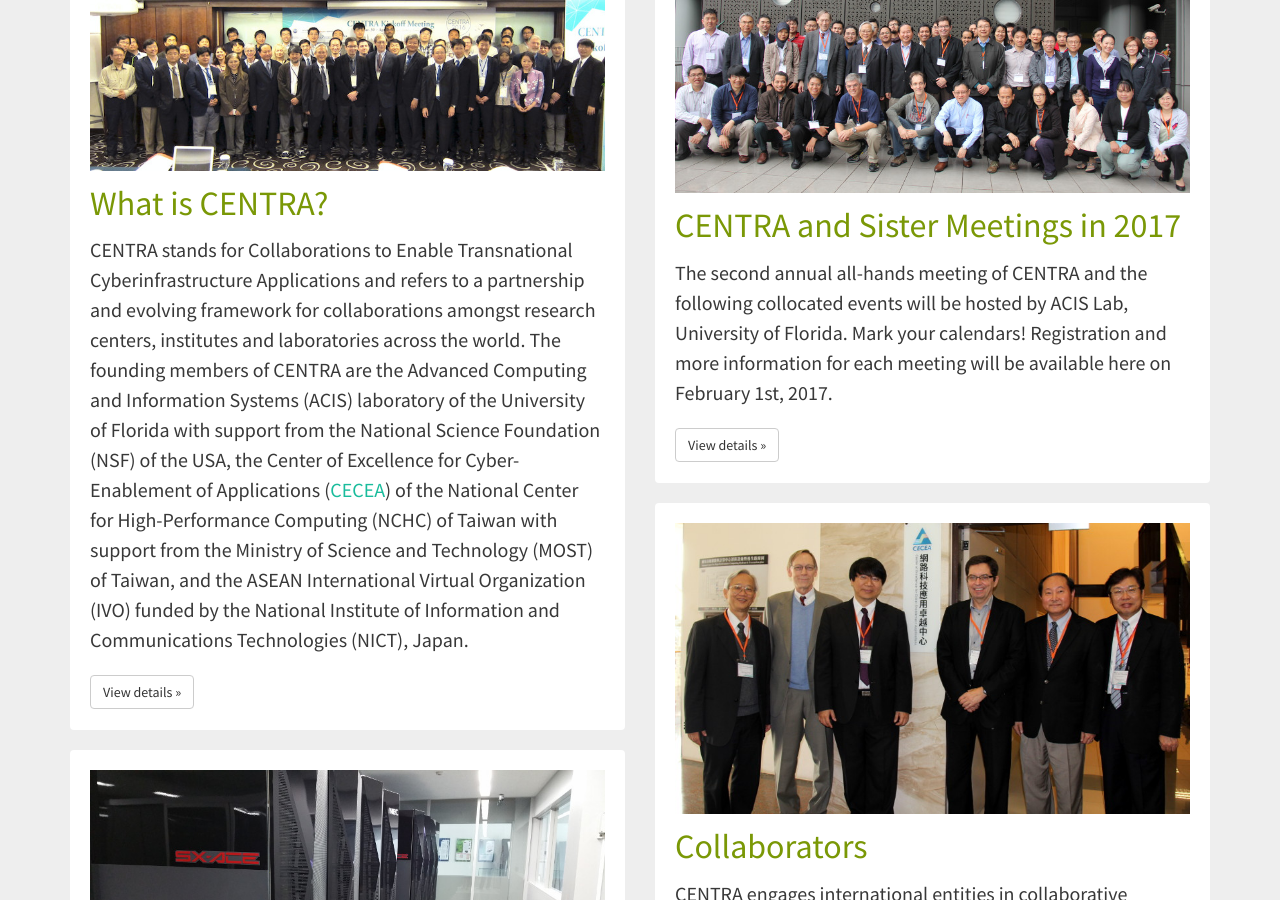
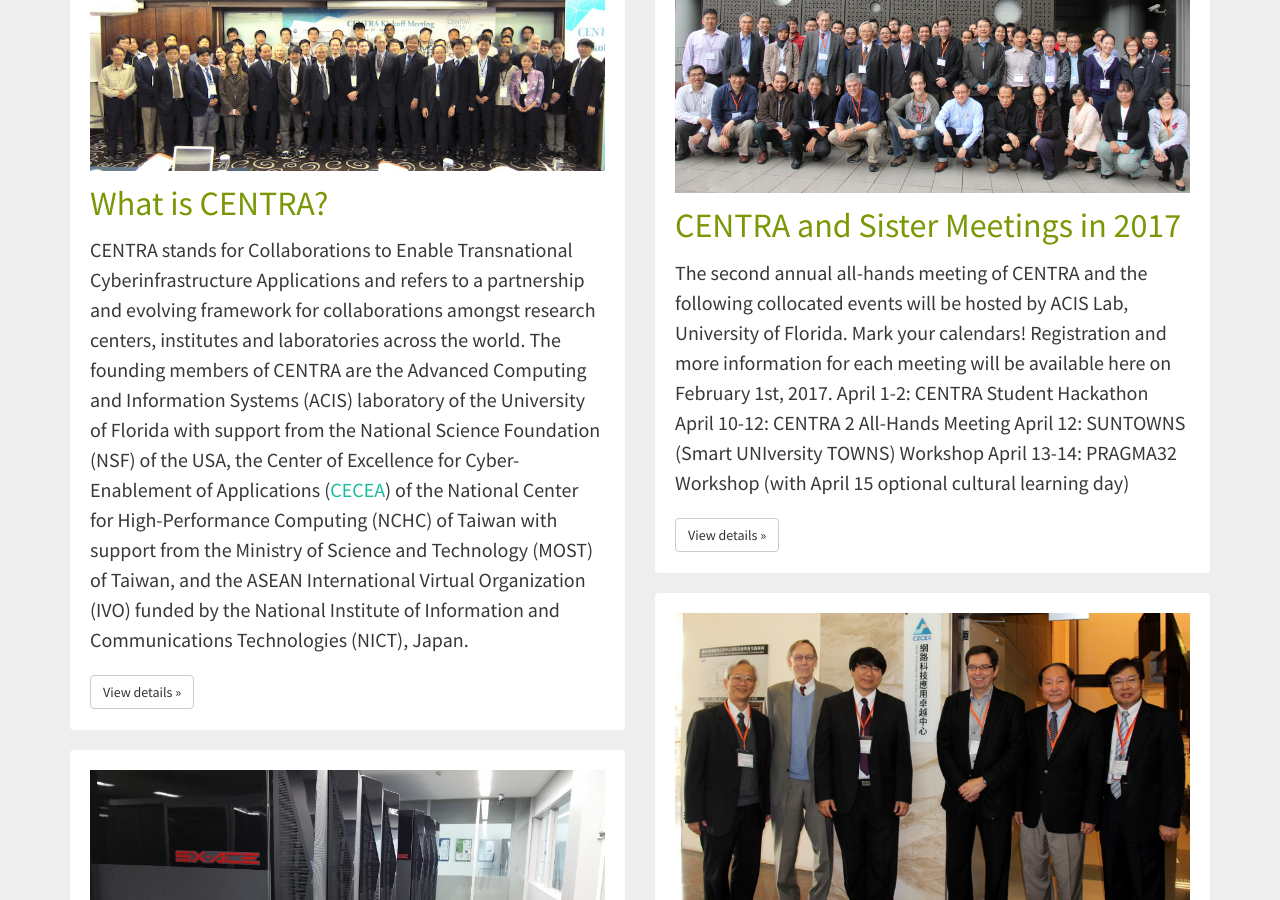
Before and after one commit to hmchou56/centra8, a Jekyll site: the page built from index.html, in a window 1280 px wide and 900 px high, scrolled down 464 px. Built offline with Jekyll 4.4.1, drawn with Linux system fonts in a browser that asks for light colours; nearby versions of some CDN libraries.

Commit message:
updated column2_newsitem1

```diff
--- a/index.html
+++ b/index.html
@@ -24,13 +24,13 @@
 column2_newsitem1_headline: CENTRA and Sister Meetings in 2017
 column2_newsitem1_image: /img/meetings.jpg
 column2_newsitem1_link: /news/
-column2_newsitem1_text: The second annual all-hands meeting of CENTRA and the following collocated events will be hosted by ACIS Lab, University of Florida. Mark your calendars! Registration and more information for each meeting will be available here on February 1st, 2017.
+column2_newsitem1_text: "The second annual all-hands meeting of CENTRA and the following collocated events will be hosted by ACIS Lab, University of Florida. Mark your calendars! Registration and more information for each meeting will be available here on February 1st, 2017.
 
 
 April 1-2: CENTRA Student Hackathon
 April 10-12: CENTRA 2 All-Hands Meeting
 April 12: SUNTOWNS (Smart UNIversity TOWNS) Workshop
-April 13-14: PRAGMA32 Workshop (with April 15 optional cultural learning day)
+April 13-14: PRAGMA32 Workshop (with April 15 optional cultural learning day)"
 
 column2_newsitem2_headline: Collaborators
 column2_newsitem2_image: /img/collaborators.jpg
```
